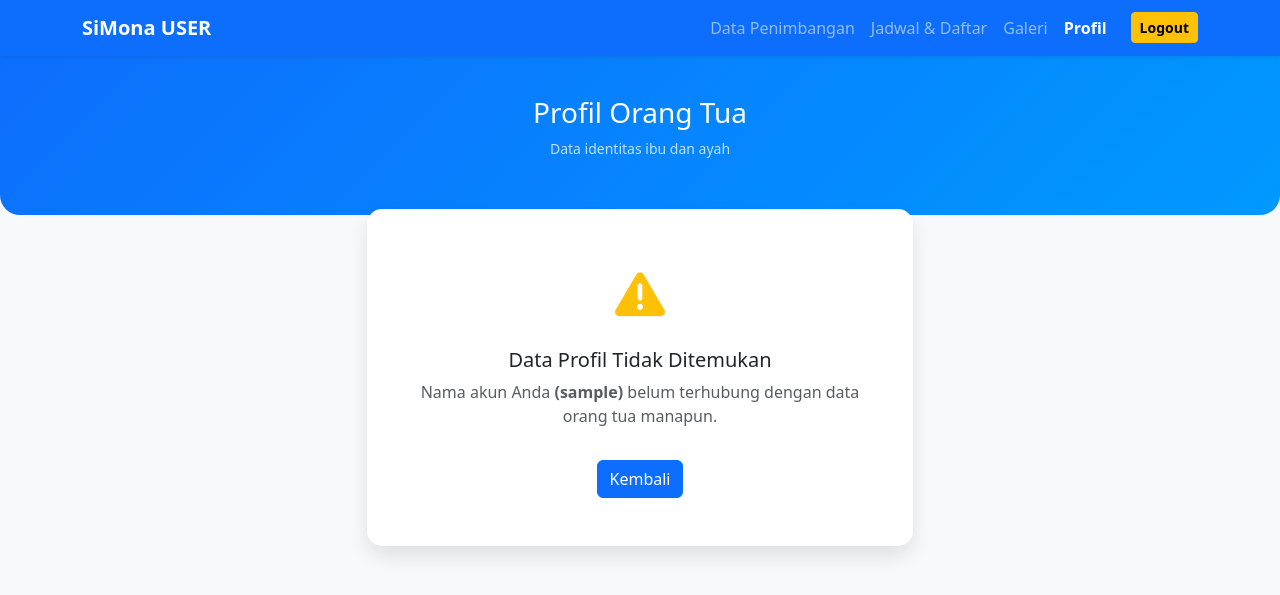
After one commit to AditWiBu69/proyek2_posyandu-web, a PHP site: page /profil.php in a window 1280 px wide. The commit adds this page. Shown: the top 595 px of the page. Run offline with PHP 8.4, Linux system fonts and the light colour scheme; the visitor is signed in with stand-in values (Sample User, id 1); data comes from the database, SQL or seed files in the repository; some libraries are stand-ins or nearby versions.

Commit message:
tambah profil ortu

```diff
--- a/create.php
+++ b/create.php
@@ -27,8 +27,8 @@ include 'koneksi.php';
             <?php
             // Mengambil data dari tabel t_orangtua
             // Asumsi menggunakan PDO (sesuai kode Anda sebelumnya)
-            if (isset($conn)) {
-             $sql_ortu = $conn->query("SELECT * FROM t_orangtua ORDER BY nama_ibu ASC");
+            if (isset($koneksi)) {
+             $sql_ortu = $koneksi->query("SELECT * FROM t_orangtua ORDER BY nama_ibu ASC");
                while ($row_ortu = $sql_ortu->fetch_assoc()) {
                        echo "<option value='" . $row_ortu['id_orangtua'] . "'>"
                        . $row_ortu['nama_ibu'] . " (Ayah: " . $row_ortu['nama_ayah'] . ")</option>";
--- a/navbar.php
+++ b/navbar.php
@@ -25,6 +25,10 @@ if (!isset($page)) { $page = ''; }
                     <a class="nav-link <?= ($page == 'galeri') ? 'active fw-bold' : ''; ?>" href="galeri_user.php">Galeri</a>
                 </li>
 
+                <li class="nav-item">
+                    <a class="nav-link <?= ($page == 'profil') ? 'active fw-bold' : ''; ?>" href="profil.php">Profil</a>
+                </li>
+
                 <li class="nav-item ms-lg-3">
                     <a class="btn btn-warning btn-sm fw-bold mt-1" href="logout.php" onclick="return confirm('Yakin ingin keluar?');">Logout</a>
                 </li>
--- /dev/null
+++ b/profil.php
@@ -0,0 +1,242 @@
+<?php
+session_start();
+include 'koneksi.php';
+
+// 1. Cek Keamanan Login
+if (!isset($_SESSION['username']) || $_SESSION['role'] != 'user') {
+    header("Location: login.php");
+    exit();
+}
+
+// 2. Logika Update Data (Jika Tombol Simpan ditekan)
+if (isset($_POST['simpan_perubahan'])) {
+    $id_ortu_edit = $_POST['id_orangtua'];
+    $nama_ayah    = $_POST['nama_ayah'];
+    $no_hp        = $_POST['no_hp'];
+    $alamat_ortu  = $_POST['alamat_ortu'];
+
+    // Query Update (Nama Ibu tidak diedit agar link ke akun tidak putus)
+    $query_update = "UPDATE t_orangtua SET
+                     nama_ayah = '$nama_ayah',
+                     no_hp = '$no_hp',
+                     alamat_ortu = '$alamat_ortu'
+                     WHERE id_orangtua = '$id_ortu_edit'";
+
+    $exec_update = mysqli_query($koneksi, $query_update);
+
+    if ($exec_update) {
+        // Refresh halaman dengan parameter sukses
+        echo "<script>
+                setTimeout(function() {
+                    window.location.href = 'profil.php?status=sukses';
+                }, 100);
+              </script>";
+    } else {
+        echo "<script>alert('Gagal mengupdate data: " . mysqli_error($koneksi) . "');</script>";
+    }
+}
+
+// 3. Ambil Data Profil
+$username_session = $_SESSION['username'];
+$query = "SELECT t.* FROM t_orangtua t
+          JOIN masuk m ON m.nama_lengkap = t.nama_ibu
+          WHERE m.username = '$username_session'";
+
+$result = mysqli_query($koneksi, $query);
+$data   = mysqli_fetch_assoc($result);
+$ada_data = ($data) ? true : false;
+?>
+
+<!DOCTYPE html>
+<html lang="id">
+<head>
+    <meta charset="UTF-8">
+    <meta name="viewport" content="width=device-width, initial-scale=1.0">
+    <title>Profil Saya - User Posyandu</title>
+    <link href="https://cdn.jsdelivr.net/npm/bootstrap@5.3.0/dist/css/bootstrap.min.css" rel="stylesheet">
+    <link rel="stylesheet" href="https://cdnjs.cloudflare.com/ajax/libs/font-awesome/6.0.0/css/all.min.css">
+    <script src="https://cdn.jsdelivr.net/npm/sweetalert2@11"></script>
+
+    <style>
+        body { background-color: #f8f9fa; }
+        .hero-banner {
+            background: linear-gradient(135deg, #0d6efd 0%, #0099ff 100%);
+            color: white;
+            padding: 40px 20px;
+            border-radius: 0 0 20px 20px;
+            margin-bottom: -30px;
+        }
+        .profile-card {
+            border: none; border-radius: 15px;
+            box-shadow: 0 10px 20px rgba(0,0,0,0.1);
+            overflow: hidden;
+        }
+        .profile-header {
+            background-color: white; padding: 30px;
+            text-align: center; border-bottom: 1px solid #f0f0f0;
+        }
+        .avatar-circle {
+            width: 100px; height: 100px;
+            background-color: #e9ecef; border-radius: 50%;
+            display: flex; align-items: center; justify-content: center;
+            margin: 0 auto 15px; font-size: 40px; color: #0d6efd;
+            border: 4px solid white; box-shadow: 0 4px 8px rgba(0,0,0,0.1);
+        }
+        .profile-body { padding: 30px; background-color: white; }
+        .info-item {
+            margin-bottom: 20px; border-bottom: 1px solid #f8f9fa; padding-bottom: 10px;
+        }
+        .info-label { font-size: 0.9rem; color: #6c757d; margin-bottom: 5px; font-weight: 600; }
+        .info-value { font-size: 1.1rem; color: #212529; font-weight: 500; }
+        .icon-box { width: 30px; display: inline-block; text-align: center; color: #0d6efd; margin-right: 10px; }
+    </style>
+</head>
+<body>
+
+    <?php
+    $page = 'profil';
+    include 'navbar.php';
+    ?>
+
+    <?php if (isset($_GET['status']) && $_GET['status'] == 'sukses'): ?>
+    <script>
+        Swal.fire({
+            icon: 'success',
+            title: 'Berhasil!',
+            text: 'Data profil berhasil diperbarui.',
+            timer: 2000,
+            showConfirmButton: false
+        }).then(() => {
+            window.history.replaceState(null, null, window.location.pathname);
+        });
+    </script>
+    <?php endif; ?>
+
+    <div class="hero-banner text-center">
+        <h3>Profil Orang Tua</h3>
+        <p class="small opacity-75">Data identitas ibu dan ayah</p>
+    </div>
+
+    <div class="container pb-5">
+        <div class="row justify-content-center">
+            <div class="col-md-8 col-lg-6">
+
+                <div class="card profile-card mt-4">
+
+                    <?php if ($ada_data): ?>
+
+                        <div class="profile-header">
+                            <div class="avatar-circle">
+                                <i class="fas fa-user"></i>
+                            </div>
+                            <h4 class="mb-0"><?php echo htmlspecialchars($data['nama_ibu']); ?></h4>
+                            <span class="badge bg-success rounded-pill mt-2">Terdaftar</span>
+                        </div>
+
+                        <div class="profile-body">
+
+                            <div class="info-item">
+                                <div class="info-label"><i class="fas fa-venus icon-box"></i> Nama Ibu</div>
+                                <div class="info-value ps-5"><?php echo htmlspecialchars($data['nama_ibu']); ?></div>
+                            </div>
+
+                            <div class="info-item">
+                                <div class="info-label"><i class="fas fa-mars icon-box"></i> Nama Ayah</div>
+                                <div class="info-value ps-5">
+                                    <?php echo !empty($data['nama_ayah']) ? htmlspecialchars($data['nama_ayah']) : '-'; ?>
+                                </div>
+                            </div>
+
+                            <div class="info-item">
+                                <div class="info-label"><i class="fas fa-phone icon-box"></i> Nomor HP / WhatsApp</div>
+                                <div class="info-value ps-5">
+                                    <?php echo !empty($data['no_hp']) ? htmlspecialchars($data['no_hp']) : '-'; ?>
+                                </div>
+                            </div>
+
+                            <div class="info-item border-bottom-0">
+                                <div class="info-label"><i class="fas fa-map-marker-alt icon-box"></i> Alamat Lengkap</div>
+                                <div class="info-value ps-5">
+                                    <?php echo htmlspecialchars($data['alamat_ortu']); ?>
+                                </div>
+                            </div>
+
+                            <div class="row g-2 mt-4">
+                                <div class="col-6">
+                                    <a href="home_user.php" class="btn btn-outline-secondary w-100 py-2">
+                                        <i class="fas fa-arrow-left me-2"></i> Kembali
+                                    </a>
+                                </div>
+                                <div class="col-6">
+                                    <button type="button" class="btn btn-primary w-100 py-2" data-bs-toggle="modal" data-bs-target="#modalEdit">
+                                        <i class="fas fa-edit me-2"></i> Edit Profil
+                                    </button>
+                                </div>
+                            </div>
+
+                        </div>
+
+                    <?php else: ?>
+                        <div class="card-body text-center p-5">
+                            <div class="text-warning mb-3" style="font-size: 50px;">
+                                <i class="fas fa-exclamation-triangle"></i>
+                            </div>
+                            <h5>Data Profil Tidak Ditemukan</h5>
+                            <p class="text-muted">
+                                Nama akun Anda <b>(<?php echo htmlspecialchars($_SESSION['username']); ?>)</b> belum terhubung dengan data orang tua manapun.
+                            </p>
+                            <a href="home_user.php" class="btn btn-primary mt-3">Kembali</a>
+                        </div>
+                    <?php endif; ?>
+
+                </div>
+            </div>
+        </div>
+    </div>
+
+    <?php if ($ada_data): ?>
+    <div class="modal fade" id="modalEdit" tabindex="-1" aria-labelledby="modalEditLabel" aria-hidden="true">
+        <div class="modal-dialog modal-dialog-centered">
+            <div class="modal-content">
+                <div class="modal-header bg-primary text-white">
+                    <h5 class="modal-title" id="modalEditLabel"><i class="fas fa-edit me-2"></i> Edit Data Profil</h5>
+                    <button type="button" class="btn-close btn-close-white" data-bs-dismiss="modal" aria-label="Close"></button>
+                </div>
+                <form method="POST" action="">
+                    <div class="modal-body">
+                        <input type="hidden" name="id_orangtua" value="<?php echo $data['id_orangtua']; ?>">
+
+                        <div class="mb-3">
+                            <label class="form-label text-muted small">Nama Ibu (Tidak dapat diubah)</label>
+                            <input type="text" class="form-control bg-light" value="<?php echo $data['nama_ibu']; ?>" readonly>
+                            <div class="form-text text-danger small">*Hubungi kader jika ingin mengubah nama ibu.</div>
+                        </div>
+
+                        <div class="mb-3">
+                            <label class="form-label fw-bold">Nama Ayah</label>
+                            <input type="text" class="form-control" name="nama_ayah" value="<?php echo $data['nama_ayah']; ?>" required>
+                        </div>
+
+                        <div class="mb-3">
+                            <label class="form-label fw-bold">Nomor HP</label>
+                            <input type="number" class="form-control" name="no_hp" value="<?php echo $data['no_hp']; ?>" required>
+                        </div>
+
+                        <div class="mb-3">
+                            <label class="form-label fw-bold">Alamat Lengkap</label>
+                            <textarea class="form-control" name="alamat_ortu" rows="3" required><?php echo $data['alamat_ortu']; ?></textarea>
+                        </div>
+                    </div>
+                    <div class="modal-footer">
+                        <button type="button" class="btn btn-secondary" data-bs-dismiss="modal">Batal</button>
+                        <button type="submit" name="simpan_perubahan" class="btn btn-primary">Simpan Perubahan</button>
+                    </div>
+                </form>
+            </div>
+        </div>
+    </div>
+    <?php endif; ?>
+
+    <script src="https://cdn.jsdelivr.net/npm/bootstrap@5.3.0/dist/js/bootstrap.bundle.min.js"></script>
+</body>
+</html>
```
Also changed, not shown: add.php (+38 -27 lines), delete.php (+46 -43 lines), edit.php (+60 -54 lines), home_user.php (+23 -1 lines), update.php (+28 -41 lines), uploads/galeri_1767802285.jpg (deleted).
